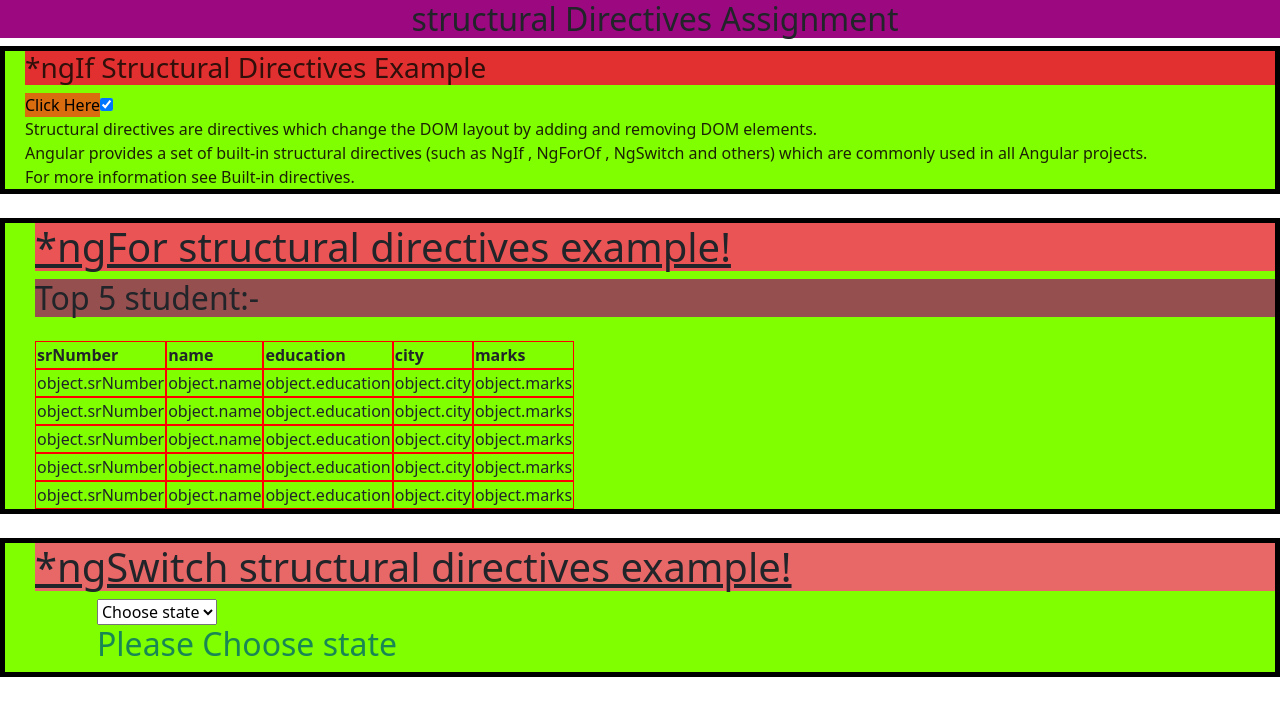
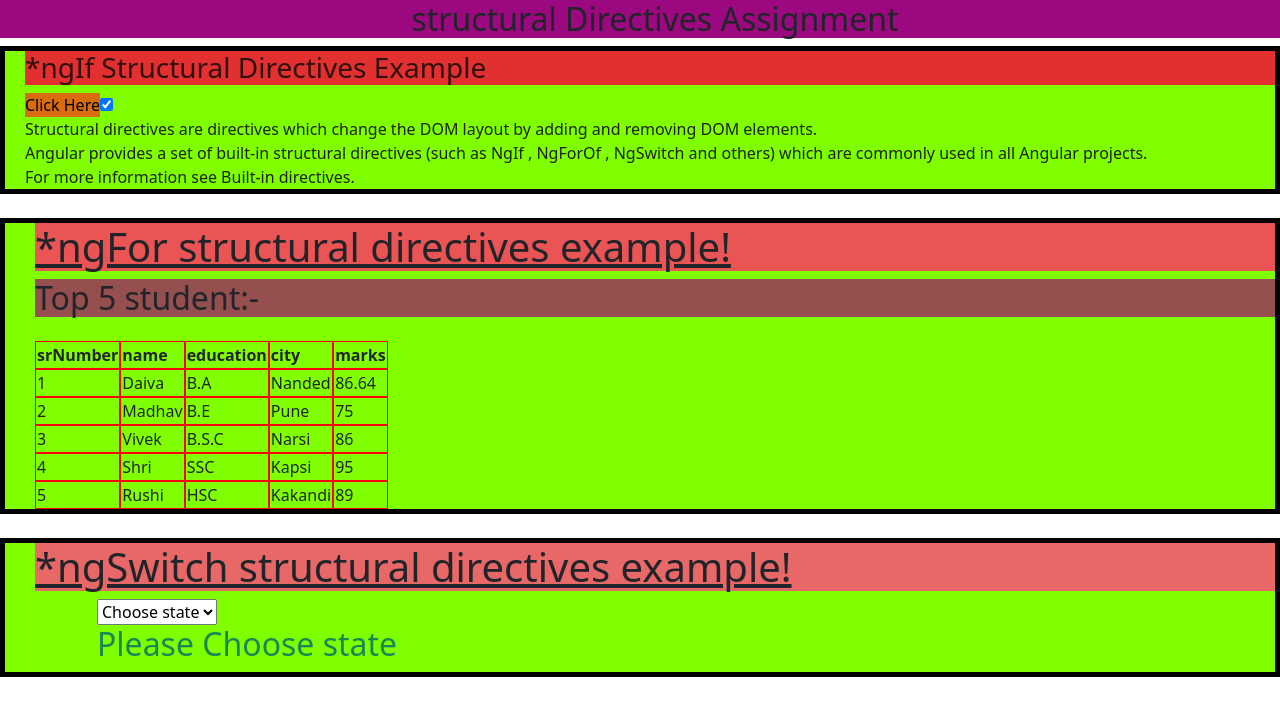
Before and after one commit to Daivadhepe/angularapp, an Angular app: page / in a window 1280 px wide. Shown: the top 716 px of the page. Built offline with nearby package versions, Linux system fonts and the light colour scheme.

Commit message:
also add string interpolation databinding
also add string interpolation databinding

```diff
--- a/src/app/assignng-for-directives/assignng-for-directives.component.css
+++ b/src/app/assignng-for-directives/assignng-for-directives.component.css
@@ -11,4 +11,5 @@ h2{
 }
  tr,td,th,table{
     border:  solid 1px red;
+
 }
--- a/src/app/assignng-for-directives/assignng-for-directives.component.html
+++ b/src/app/assignng-for-directives/assignng-for-directives.component.html
@@ -16,11 +16,11 @@
 </thead>
 <tbody>
     <tr *ngFor="let object of Person">
-<td> object.srNumber </td>
-<td>object.name </td>
-<td>object.education </td>
-<td> object.city</td>
-<td>object.marks </td>
+<td>{{object.srNumber}}  </td>
+<td>{{object.name }}</td>
+<td>{{object.education}} </td>
+<td> {{object.city}}</td>
+<td>{{object.marks}} </td>
     </tr>
 </tbody>
 
```
